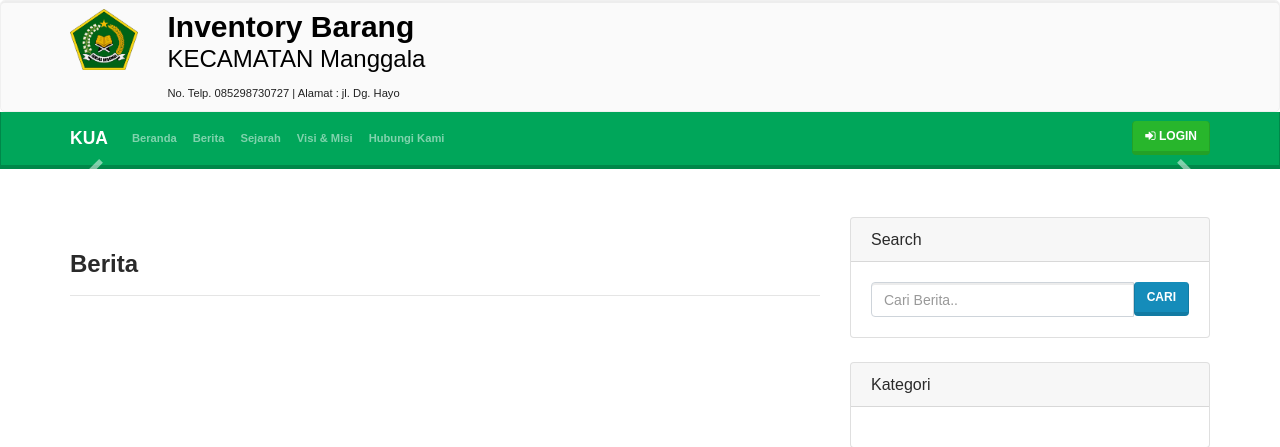
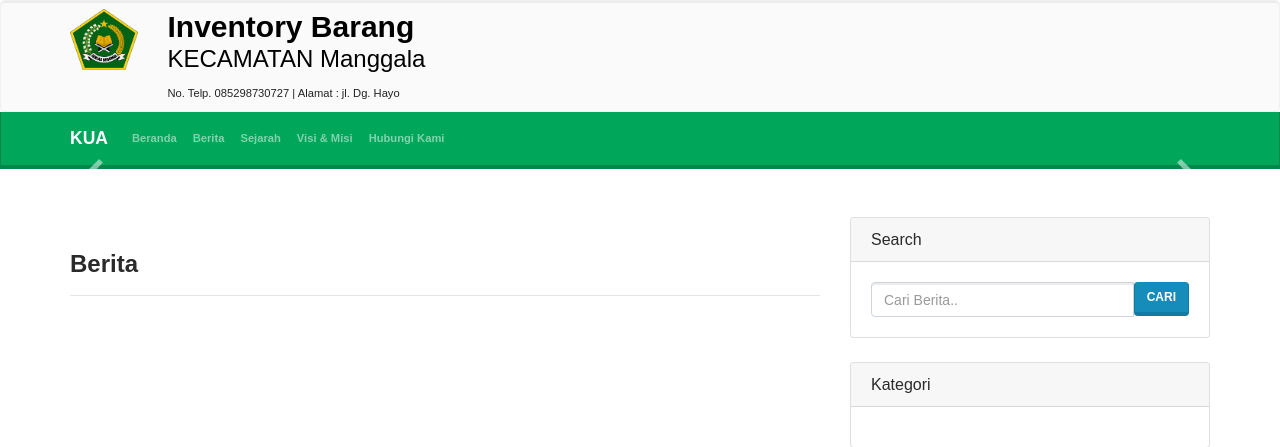
Before and after one commit to Aswarkasim/evazisw, a CodeIgniter app: page /database/ in a window 1280 px wide. Shown: the top 447 px of the page. Run offline with CodeIgniter, Linux system fonts and the light colour scheme; data comes from the database, SQL or seed files in the repository; data that the repository does not hold is empty.

Commit message:
adakah jj

```diff
--- a/application/modules/home/views/layout/header.php
+++ b/application/modules/home/views/layout/header.php
@@ -59,7 +59,7 @@
                             } ?>"><a class="nav-link" href="<?= base_url('home/saran'); ?>"><strong> Hubungi Kami</strong></a></li>
 
       </ul>
-      <form class="form-inline my-2 my-lg-0">
+      <!-- <form class="form-inline my-2 my-lg-0">
 
 
         <?php if ($this->session->userdata('id_user')) { ?>
@@ -72,7 +72,7 @@
             <i class="fa fa-sign-in"></i> Login
           </a>
         <?php } ?>
-      </form>
+      </form> -->
     </div>
   </div>
 </nav>
```
